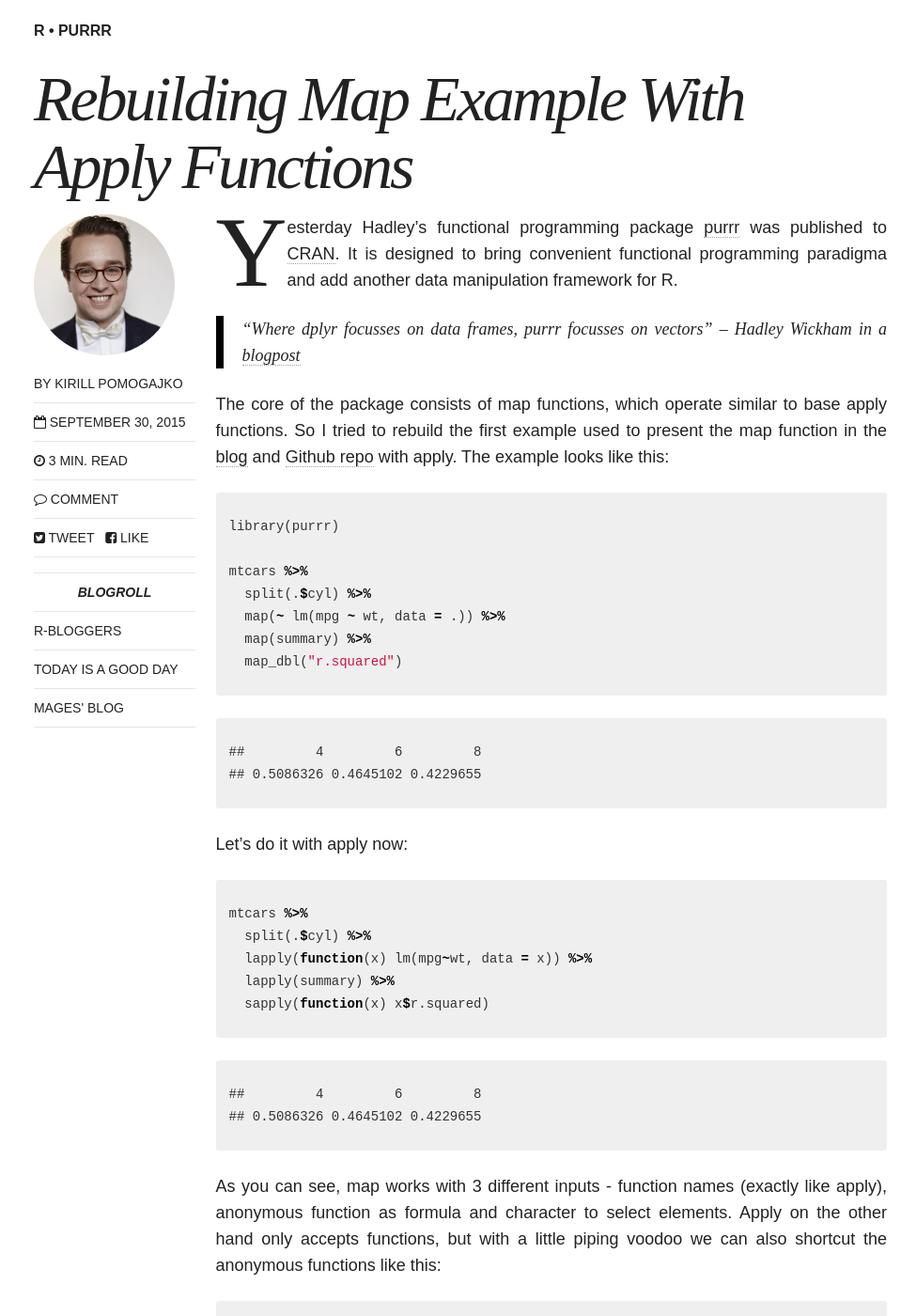
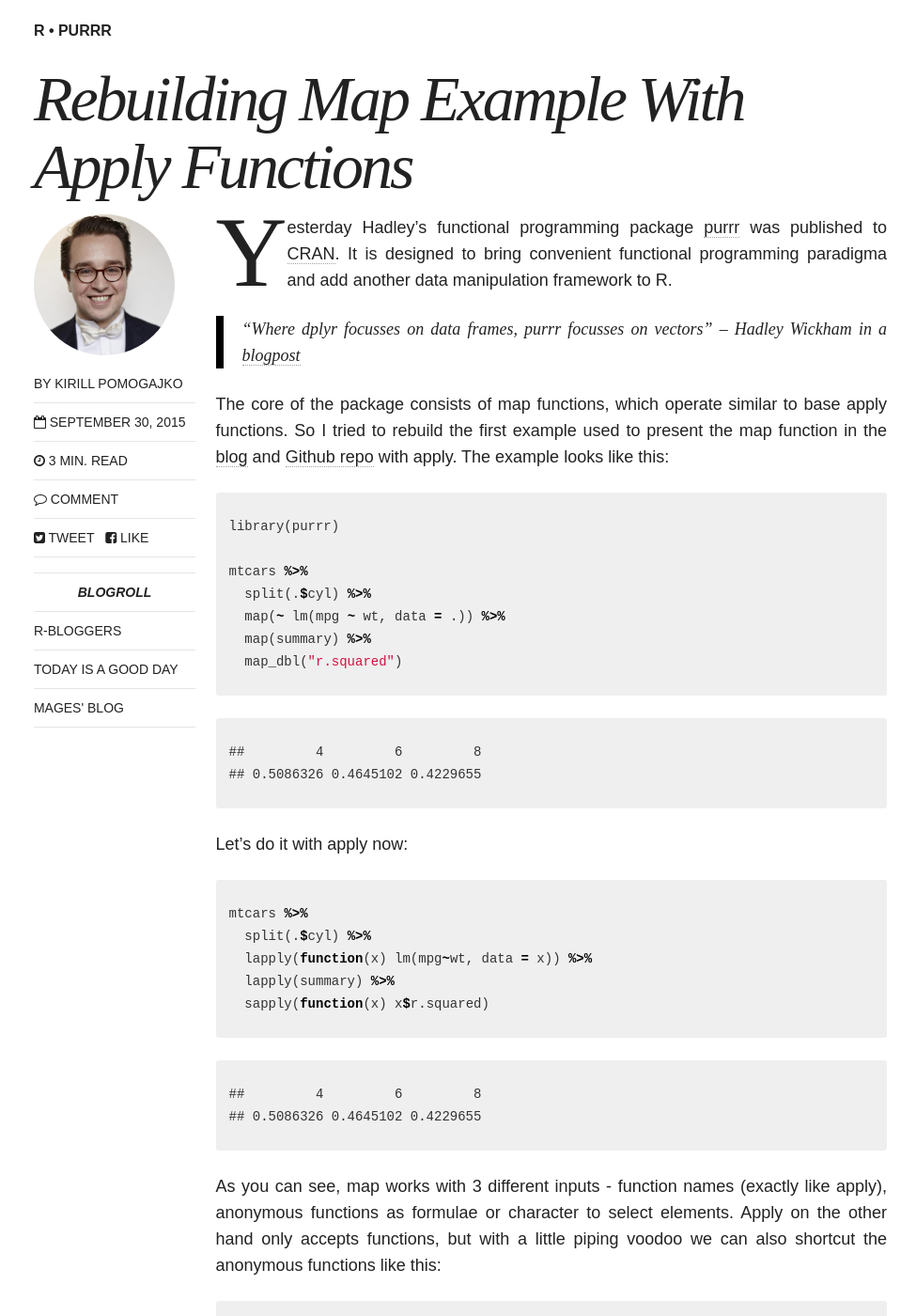
Before and after one commit to Quiri/quiri.github.io, a Jekyll site: the page built from _posts/2015-09-30-rebuilding-map-example-with-apply-functions.md, in a window 1280 px wide and 1400 px high, scrolled down 210 px. Shown: the whole window at 94% size, without its empty margins (150-1125 px from the left). Built offline with Jekyll 4.4.1, drawn with Linux system fonts in a browser that asks for light colours; nearby versions of some CDN libraries; comment, search, counter and statistics services are not loaded; some of the changed text lies outside the part shown.

Commit message:
publish apply map purrr

```diff
--- a/_posts/2015-09-30-rebuilding-map-example-with-apply-functions.md
+++ b/_posts/2015-09-30-rebuilding-map-example-with-apply-functions.md
@@ -16,7 +16,7 @@
 date: 2015-09-30T11:10:16+02:00
 ---
 
-<span class = "dropcap">Y</span>esterday Hadley's functional programming package [purrr](https://github.com/hadley/purrr) was published to [CRAN](https://cran.r-project.org/web/packages/purrr/index.html). It is designed to bring convenient functional programming paradigma and add another data manipulation framework for R.
+<span class = "dropcap">Y</span>esterday Hadley's functional programming package [purrr](https://github.com/hadley/purrr) was published to [CRAN](https://cran.r-project.org/web/packages/purrr/index.html). It is designed to bring convenient functional programming paradigma and add another data manipulation framework to R.
 
 >"Where dplyr focusses on data frames, purrr focusses on vectors" -- Hadley Wickham in a [blogpost](http://blog.rstudio.org/2015/09/29/purrr-0-1-0/)
 
@@ -58,7 +58,7 @@
 ## 0.5086326 0.4645102 0.4229655
 {% endhighlight %}
 
-As you can see, map works with 3 different inputs - function names (exactly like apply), anonymous function as formula and character to select elements. Apply on the other hand only accepts functions, but with a little piping voodoo we can also shortcut the anonymous functions like this:
+As you can see, map works with 3 different inputs - function names (exactly like apply), anonymous functions as formulae or character to select elements. Apply on the other hand only accepts functions, but with a little piping voodoo we can also shortcut the anonymous functions like this:
 
 
 {% highlight r %}
```
Also changed, not shown: other parts of _posts/2015-09-30-rebuilding-map-example-with-apply-functions.md (+1 -1 lines).
